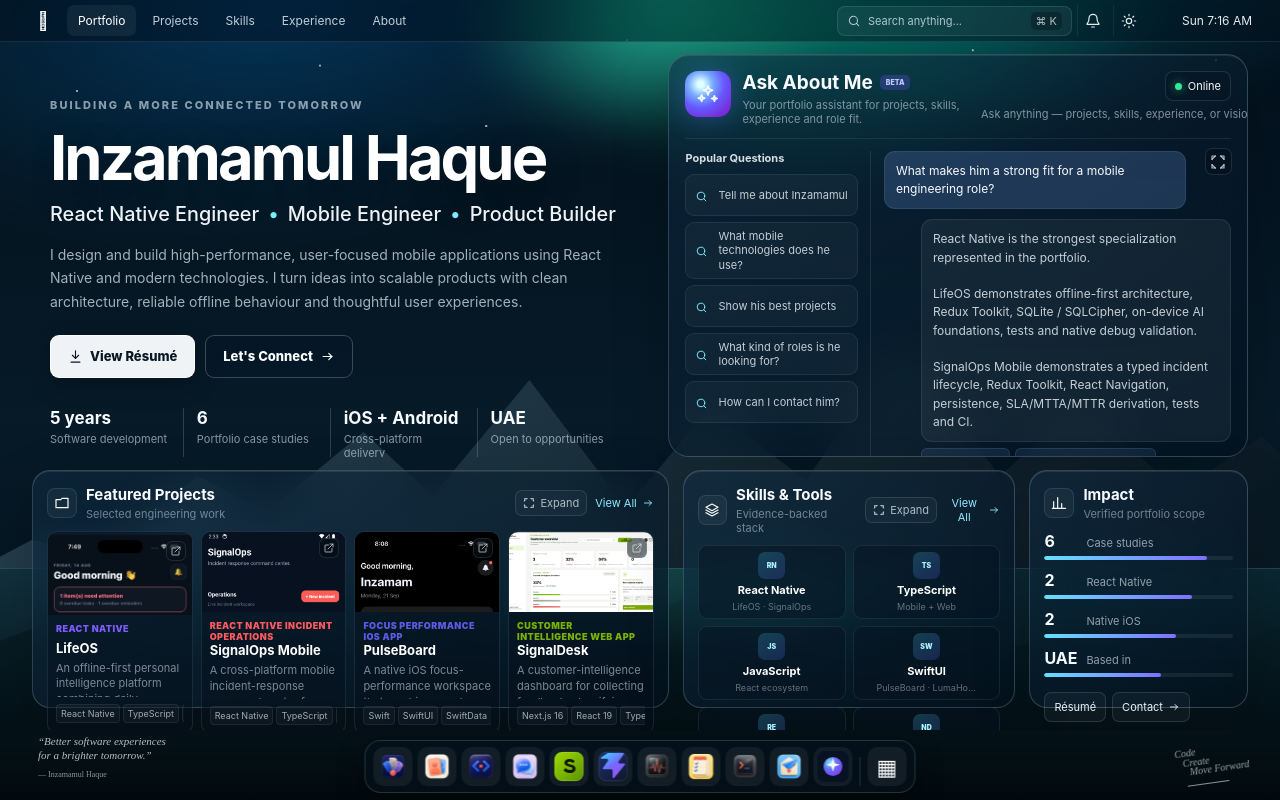
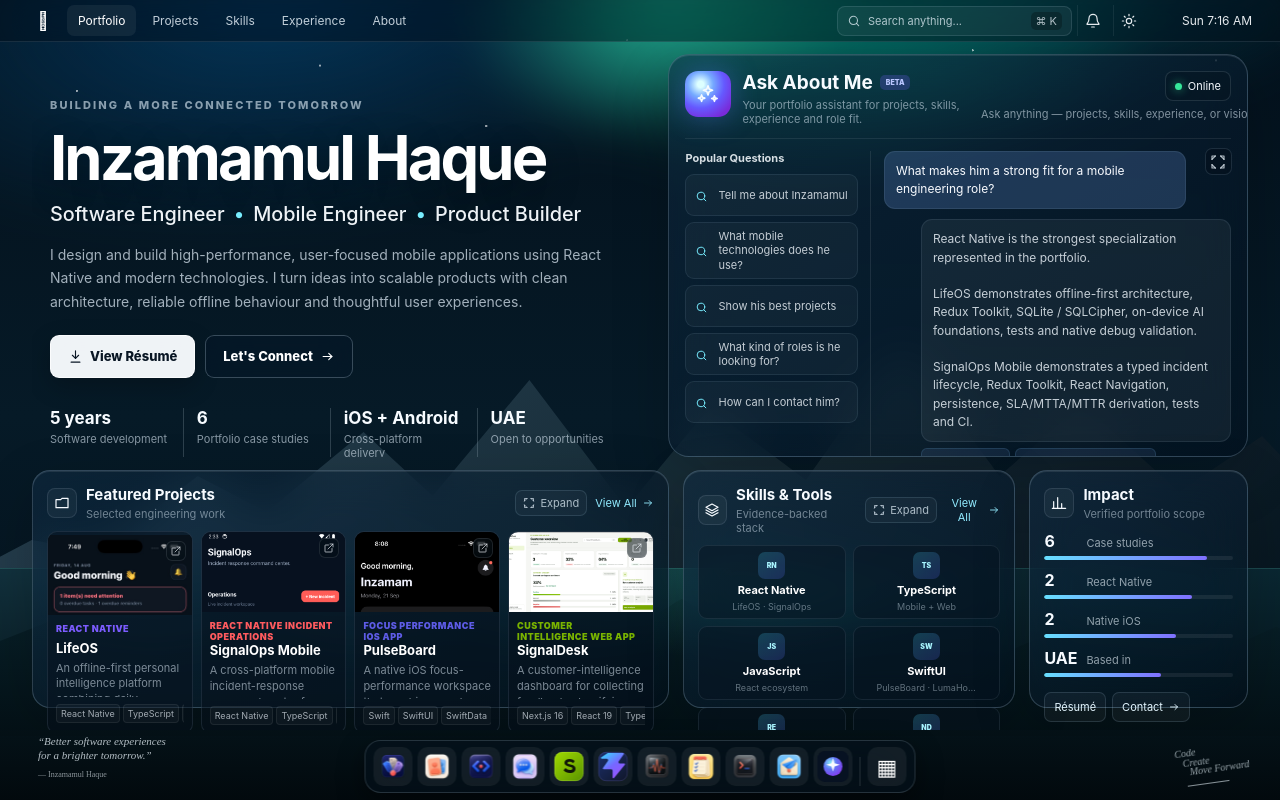
Before and after one commit to inzamam6161/my_os_portfolio, a React (Create React App) app: page / in a window 1280 px wide. Built offline with nearby package versions, Linux system fonts and the light colour scheme.

Commit message:
content changs

```diff
--- a/public/index.html
+++ b/public/index.html
@@ -56,7 +56,7 @@
           ]
       }
     </script>
-    <title>Inzamamul Haque | React Native Engineer</title>
+    <title>Inzamamul Haque | Software Engineer | React Native, iOS & Android</title>
   </head>
   <body>
     <noscript>You need to enable JavaScript to run this app.</noscript>
--- a/src/components/ui/HomeDesktop.jsx
+++ b/src/components/ui/HomeDesktop.jsx
@@ -120,7 +120,7 @@
           <h1>{PROFILE.name}</h1>
 
           <div className="ref-role">
-            <span>React Native Engineer</span>
+            <span>Software Engineer</span>
             <i>•</i>
             <span>Mobile Engineer</span>
             <i>•</i>
--- a/src/data/profile.js
+++ b/src/data/profile.js
@@ -11,7 +11,7 @@
 import { APPS } from "./apps";
 export const PROFILE = {
   name:     "Inzamamul Haque",
-  title:    "React Native Engineer | Mobile & Frontend",
+  title:    "Software Engineer | React Native, iOS & Android | React, TypeScript & Node.js | UAE",
   location: "Al Ain, UAE",
   email:    "inzamam6161@gmail.com",
   phone:    "+971 52 144 1657",
```
